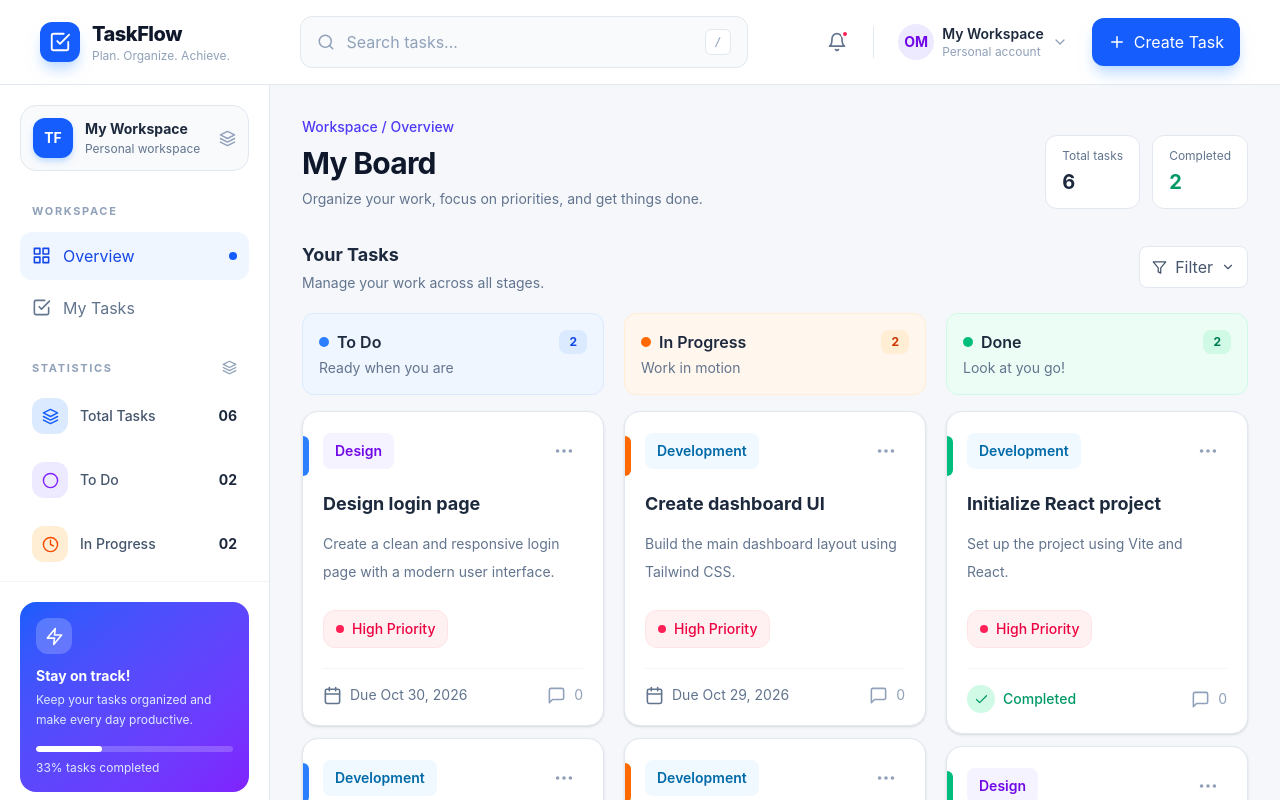
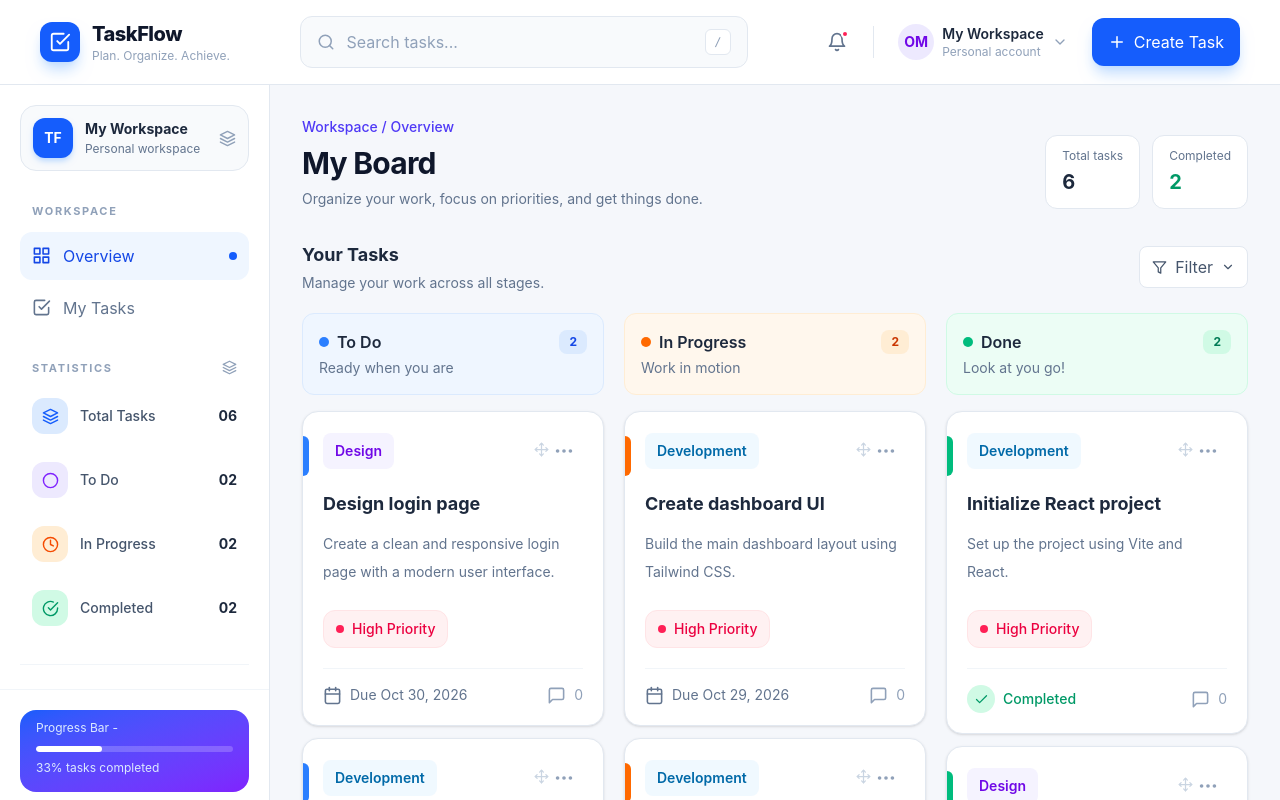
Before and after one commit to omsonawane7850/TaskFlow-A-Kanban-Task-Management-App, a React (Vite) app: page / in a window 1280 px wide. Shown: the top 800 px of the page. Built offline with nearby package versions, Linux system fonts and the light colour scheme.

Commit message:
feat: implement drag and drop tasks

```diff
--- a/package.json
+++ b/package.json
@@ -10,6 +10,7 @@
     "preview": "vite preview"
   },
   "dependencies": {
+    "@dnd-kit/core": "^6.3.1",
     "@tailwindcss/vite": "^4.3.3",
     "react": "^19.3.1",
     "react-dom": "^19.3.1",
--- a/src/components/Board.jsx
+++ b/src/components/Board.jsx
@@ -1,6 +1,19 @@
+import { useState } from "react";
+
+import {
+  DndContext,
+  DragOverlay,
+  PointerSensor,
+  pointerWithin,
+  useSensor,
+  useSensors,
+} from "@dnd-kit/core";
+
 import { FiFilter, FiChevronDown } from "react-icons/fi";
 
 import Column from "./Column";
+import TaskCard from "./TaskCard";
+
 import { useTasks } from "../context/TaskContext";
 
 const columns = [
@@ -37,20 +50,79 @@ const columns = [
 ];
 
 function Board({ onAddTask, onEditTask }) {
-  const { tasks, deleteTask } = useTasks();
+  const { tasks, deleteTask, moveTask } = useTasks();
+
+  const [activeTask, setActiveTask] = useState(null);
+
+  // Configure drag sensor
+  const sensors = useSensors(
+    useSensor(PointerSensor, {
+      activationConstraint: {
+        distance: 8,
+      },
+    }),
+  );
+
+  // When dragging starts
+  const handleDragStart = ({ active }) => {
+    const selectedTask = tasks.find(
+      (task) => String(task.id) === String(active.id),
+    );
+
+    setActiveTask(selectedTask || null);
+  };
+
+  // When a task is dropped
+  const handleDragEnd = ({ active, over }) => {
+    setActiveTask(null);
+
+    if (!over) {
+      return;
+    }
+
+    const draggedTask = tasks.find(
+      (task) => String(task.id) === String(active.id),
+    );
+
+    if (!draggedTask) {
+      return;
+    }
+
+    // Identify the destination column
+    const targetColumn = columns.find(
+      (column) => column.id === String(over.id),
+    );
+
+    if (!targetColumn) {
+      console.log("Drop target:", over.id);
+      return;
+    }
+
+    // Don't update if the task stays in the same column
+    if (draggedTask.status === targetColumn.id) {
+      return;
+    }
+
+    // Update the task's status
+    moveTask(draggedTask.id, targetColumn.id);
+  };
+
+  const handleDragCancel = () => {
+    setActiveTask(null);
+  };
 
   return (
     <div className="w-full min-w-0">
-      {/* Board toolbar */}
+      {/* Board toolbar */}{" "}
       <div className="mb-5 flex flex-wrap items-center justify-between gap-3">
+        {" "}
         <div>
-          <h2 className="text-lg font-bold text-slate-800">Your Tasks</h2>
-
+          {" "}
+          <h2 className="text-lg font-bold text-slate-800">Your Tasks </h2>
           <p className="mt-1 text-sm text-slate-500">
             Manage your work across all stages.
           </p>
         </div>
-
         <button
           type="button"
           className="flex items-center gap-2 rounded-lg border border-slate-200 bg-white px-3 py-2 text-sm font-medium text-slate-600 transition hover:bg-slate-50"
@@ -60,11 +132,20 @@ function Board({ onAddTask, onEditTask }) {
           <FiChevronDown size={14} />
         </button>
       </div>
-
+      {/* Drag-and-drop board */}
+      <DndContext
+        sensors={sensors}
+        collisionDetection={pointerWithin}
+        onDragStart={handleDragStart}
+        onDragEnd={handleDragEnd}
+        onDragCancel={handleDragCancel}
+      >
         {/* Kanban columns */}
         <div className="grid w-full min-w-0 grid-cols-1 items-start gap-5 md:grid-cols-3">
           {columns.map((column) => {
-          const columnTasks = tasks.filter((task) => task.status === column.id);
+            const columnTasks = tasks.filter(
+              (task) => task.status === column.id,
+            );
 
             return (
               <div key={column.id} className="w-full min-w-0">
@@ -79,6 +160,21 @@ function Board({ onAddTask, onEditTask }) {
             );
           })}
         </div>
+
+        {/* Drag preview */}
+        <DragOverlay>
+          {activeTask ? (
+            <div className="rotate-2 cursor-grabbing opacity-95 shadow-2xl">
+              <TaskCard
+                task={activeTask}
+                onEdit={() => {}}
+                onDelete={() => {}}
+                isDragOverlay
+              />
+            </div>
+          ) : null}
+        </DragOverlay>
+      </DndContext>
     </div>
   );
 }
--- a/src/components/Column.jsx
+++ b/src/components/Column.jsx
@@ -1,4 +1,6 @@
+import { useDroppable } from "@dnd-kit/core";
 import { FiPlus } from "react-icons/fi";
+
 import TaskCard from "./TaskCard";
 
 function Column({
@@ -8,8 +10,17 @@ function Column({
   onEditTask,
   onDeleteTask,
 }) {
+  const { setNodeRef, isOver } = useDroppable({
+    id: column.id,
+  });
+
   return (
-    <section className="flex w-full min-w-0 flex-col">
+    <section
+      ref={setNodeRef}
+      className={`flex w-full min-w-0 flex-col rounded-xl transition-colors ${
+        isOver ? "bg-blue-50/50" : ""
+      }`}
+    >
       {/* Column header */}
       <div
         className={`mb-4 rounded-xl border p-4 ${column.headerBg} ${column.border}`}
@@ -49,9 +60,15 @@ function Column({
             />
           ))
         ) : (
-          <div className="w-full rounded-xl border-2 border-dashed border-slate-200 px-4 py-8 text-center">
+          <div
+            className={`flex min-h-36 w-full items-center justify-center rounded-xl border-2 border-dashed px-4 py-8 text-center ${
+              isOver
+                ? "border-blue-300 bg-blue-50"
+                : "border-slate-200"
+            }`}
+          >
             <p className="text-sm text-slate-400">
-              No tasks yet
+              {isOver ? "Drop task here" : "No tasks yet"}
             </p>
           </div>
         )}
--- a/src/components/Sidebar.jsx
+++ b/src/components/Sidebar.jsx
@@ -43,9 +43,7 @@ function Sidebar({ stats, isOpen, onClose }) {
       >
         {/* Mobile sidebar header */}
         <div className="flex items-center justify-between border-b border-slate-100 px-5 py-4 lg:hidden">
-          <span className="font-bold text-slate-800">
-            Workspace
-          </span>
+          <span className="font-bold text-slate-800">Workspace</span>
 
           <button
             type="button"
@@ -153,26 +151,14 @@ function Sidebar({ stats, isOpen, onClose }) {
         {/* Upgrade card */}
         <div className="border-t border-slate-100 p-5">
           <div className="rounded-2xl bg-gradient-to-br from-blue-600 to-violet-600 p-4 text-white">
-            <div className="mb-3 flex h-9 w-9 items-center justify-center rounded-xl bg-white/20">
-              <FiZap size={19} />
-            </div>
-
-            <h3 className="text-sm font-bold">
-              Stay on track!
-            </h3>
-
-            <p className="mt-1 text-xs leading-5 text-blue-100">
-              Keep your tasks organized and make every day productive.
-            </p>
+            <p className="text-xs leading-1 text-blue-100">Progress Bar -</p>
 
             <div className="mt-4 h-1.5 overflow-hidden rounded-full bg-white/20">
               <div
                 className="h-full rounded-full bg-white"
                 style={{
                   width: `${
-                    stats.total > 0
-                      ? (stats.done / stats.total) * 100
-                      : 0
+                    stats.total > 0 ? (stats.done / stats.total) * 100 : 0
                   }%`,
                 }}
               />
--- a/src/components/TaskCard.jsx
+++ b/src/components/TaskCard.jsx
@@ -1,4 +1,6 @@
 import { useEffect, useRef, useState } from "react";
+
+import { useDraggable } from "@dnd-kit/core";
 
 import {
   FiCalendar,
@@ -7,11 +9,36 @@ import {
   FiTrash2,
   FiMessageSquare,
   FiCheck,
+  FiMove,
 } from "react-icons/fi";
 
-function TaskCard({ task, onEdit, onDelete }) {
+function TaskCard({
+  task,
+  onEdit,
+  onDelete,
+  isDragOverlay = false,
+}) {
   const [isMenuOpen, setIsMenuOpen] = useState(false);
+
   const menuRef = useRef(null);
+
+  const {
+    attributes,
+    listeners,
+    setNodeRef,
+    transform,
+    isDragging,
+  } = useDraggable({
+    id: task.id,
+    disabled: isDragOverlay,
+  });
+
+  const dragStyle =
+    transform && !isDragOverlay
+      ? {
+          transform: `translate3d(${transform.x}px, ${transform.y}px, 0)`,
+        }
+      : undefined;
 
   const priorityStyles = {
     High: {
@@ -112,7 +139,30 @@ function TaskCard({ task, onEdit, onDelete }) {
   };
 
   return (
-    <article className="relative overflow-visible rounded-2xl border border-slate-200 bg-white p-5 shadow-sm transition duration-200 hover:-translate-y-0.5 hover:shadow-md">
+    <article
+      ref={setNodeRef}
+      style={dragStyle}
+      {...attributes}
+      className={`relative overflow-visible rounded-2xl border border-slate-200 bg-white p-5 shadow-sm transition duration-200 hover:-translate-y-0.5 hover:shadow-md ${
+        isDragOverlay
+          ? "cursor-grabbing"
+          : "cursor-grab active:cursor-grabbing"
+      } ${
+        isDragging && !isDragOverlay
+          ? "z-10 opacity-30"
+          : ""
+      }`}
+    >
+      {/* Drag handle */}
+      <div
+        {...listeners}
+        className="absolute right-12 top-6 z-10 flex cursor-grab items-center justify-center rounded-md p-1.5 text-slate-300 transition hover:bg-slate-100 hover:text-slate-500 active:cursor-grabbing"
+        title="Drag task to another column"
+        aria-label={`Drag ${task.title}`}
+      >
+        <FiMove size={15} />
+      </div>
+
       {/* Colored status strip */}
       <span
         className={`absolute bottom-auto left-0 top-6 h-10 w-1.5 rounded-r-full ${
@@ -134,7 +184,11 @@ function TaskCard({ task, onEdit, onDelete }) {
             aria-label={`Task options for ${task.title}`}
             aria-expanded={isMenuOpen}
             title="Task options"
-            onClick={() => setIsMenuOpen((open) => !open)}
+            onPointerDown={(event) => event.stopPropagation()}
+            onClick={(event) => {
+              event.stopPropagation();
+              setIsMenuOpen((open) => !open);
+            }}
             className="rounded-lg p-2 text-slate-400 transition hover:bg-slate-100 hover:text-slate-700"
           >
             <FiMoreHorizontal size={22} />
--- a/src/context/TaskContext.jsx
+++ b/src/context/TaskContext.jsx
@@ -66,6 +66,17 @@ export function TaskProvider({ children }) {
     );
   };
 
+  // NEW: Move task between Kanban columns
+  const moveTask = (taskId, newStatus) => {
+    setTasks((previousTasks) =>
+      previousTasks.map((task) =>
+        task.id === taskId
+          ? { ...task, status: newStatus }
+          : task
+      )
+    );
+  };
+
   // Open create modal
   const openCreateModal = () => {
     setTaskToEdit(null);
@@ -100,6 +111,7 @@ export function TaskProvider({ children }) {
     addTask,
     updateTask,
     deleteTask,
+    moveTask,
 
     isSidebarOpen,
     openSidebar,
```
Also changed, not shown: 1 other file (tests, documents, lock files or other folders). Lines whose indentation alone changed are shown as unchanged.
